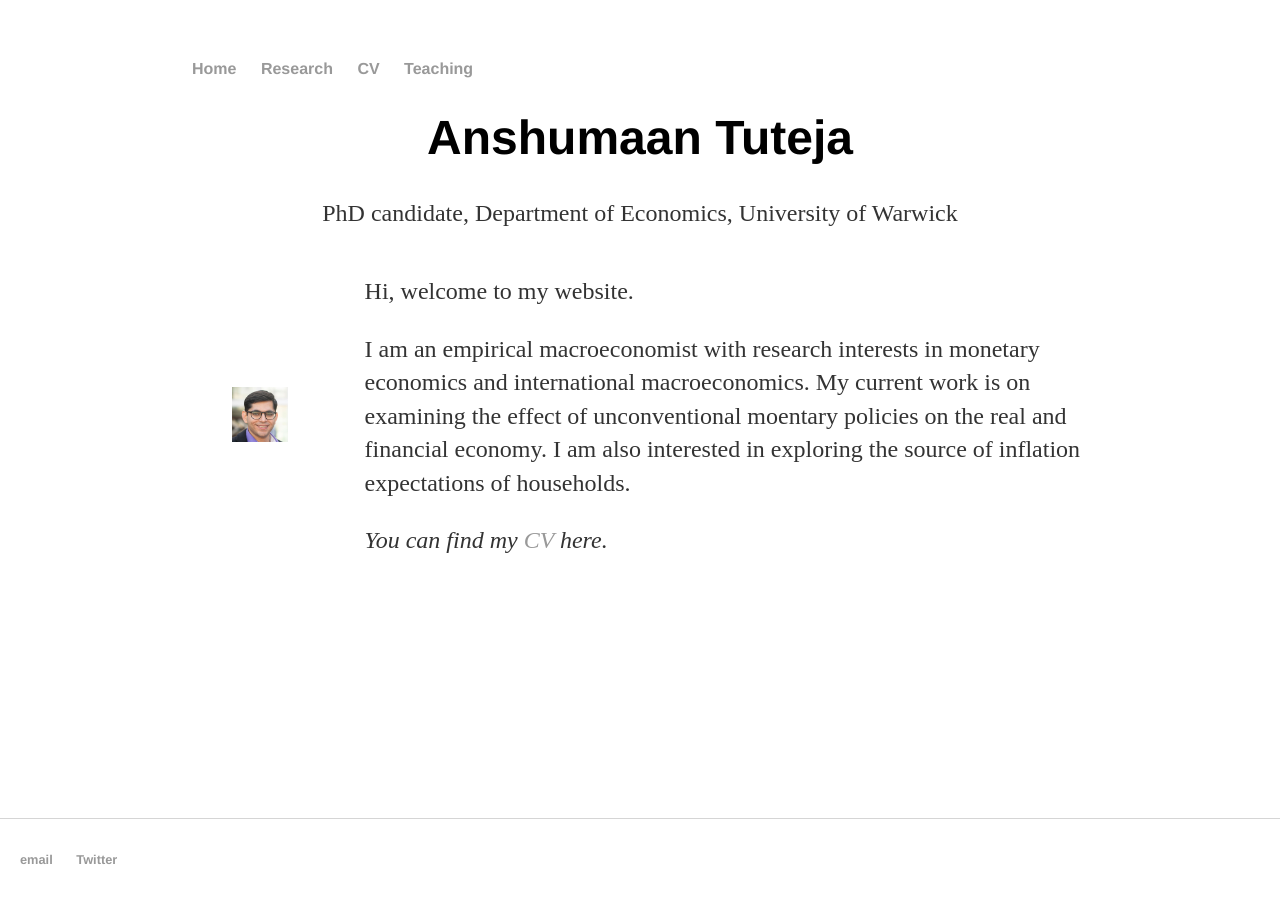
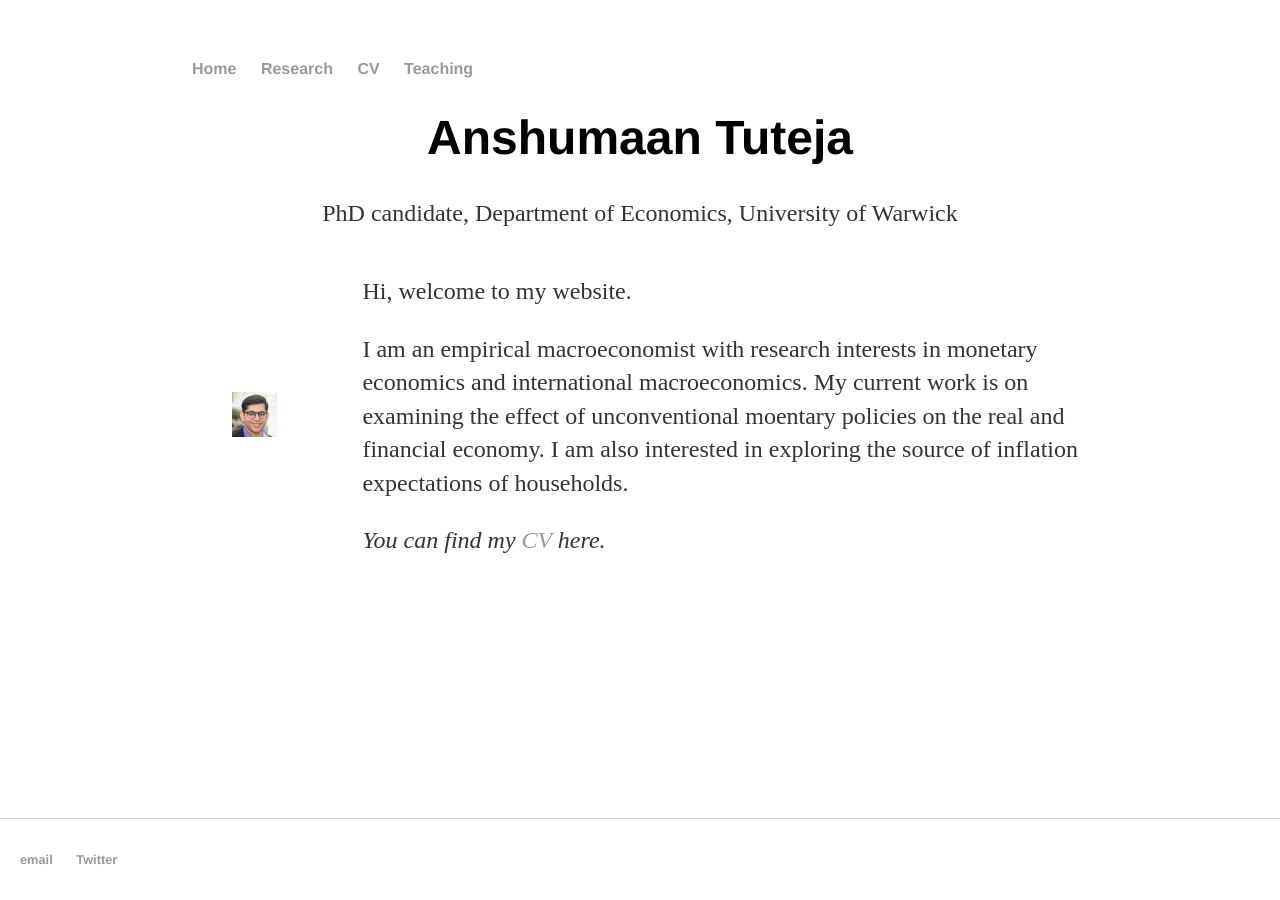
Before and after one commit to anshumaan-tuteja/anshumaan-tuteja.github.io, a Jekyll site: the page built from index.html, in a window 1280 px wide. Built offline with Jekyll 4.4.1, drawn with Linux system fonts in a browser that asks for light colours.

Commit message:
Update main.css

```diff
--- a/css/main.css
+++ b/css/main.css
@@ -62,8 +62,8 @@ ul.posts li {
 }
 
 .homepageContent img {
-  max-width: 60%;
-  margin-right: 30px;
+  max-width: 50%;
+  margin-right: 20px;
 }
 
 .homepageContent .text {
```
